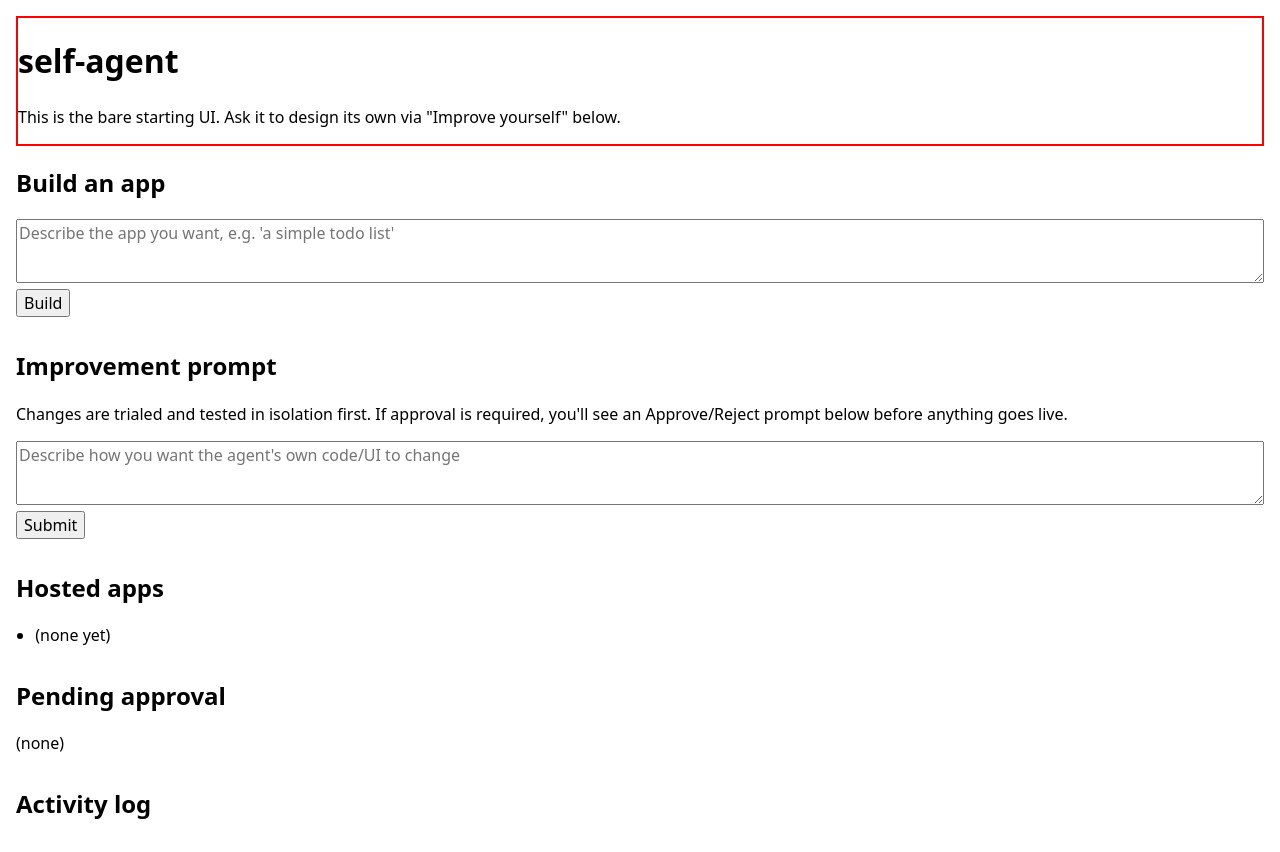
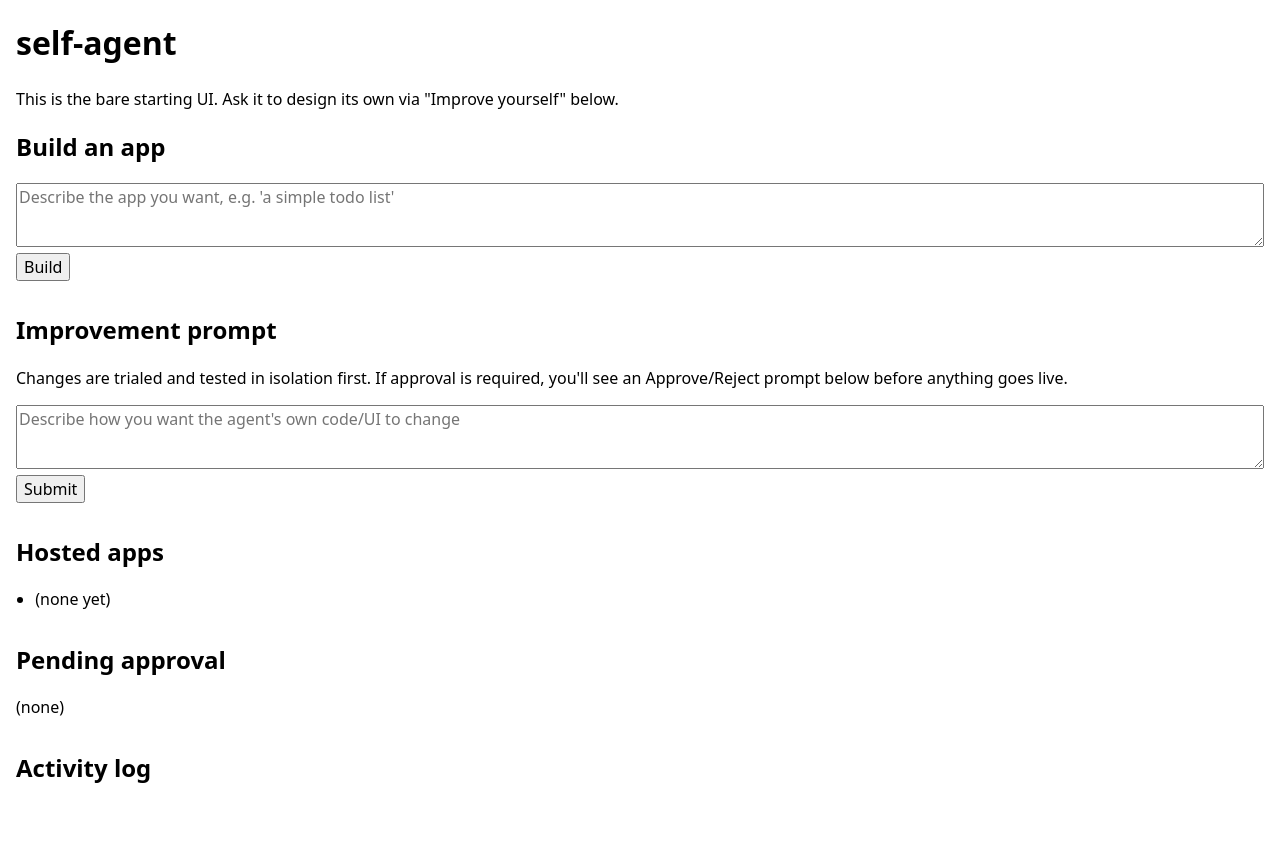
Before and after one commit to geopero123/self-improve, a website: page public/index.html in a window 1280 px wide. After the commit the page ends 816 px from the top, so only its background shows below. Drawn offline with Linux system fonts and the light colour scheme; no server answers.

Commit message:
Removed red border around 'self-agent' and the introductory paragraph.

```diff
--- a/public/index.html
+++ b/public/index.html
@@ -6,7 +6,7 @@
 <link rel="stylesheet" href="./style.css">
 <style>
 header {
-  border: 2px solid red;
+  border: none;
 }
 </style>
 </head>
```
